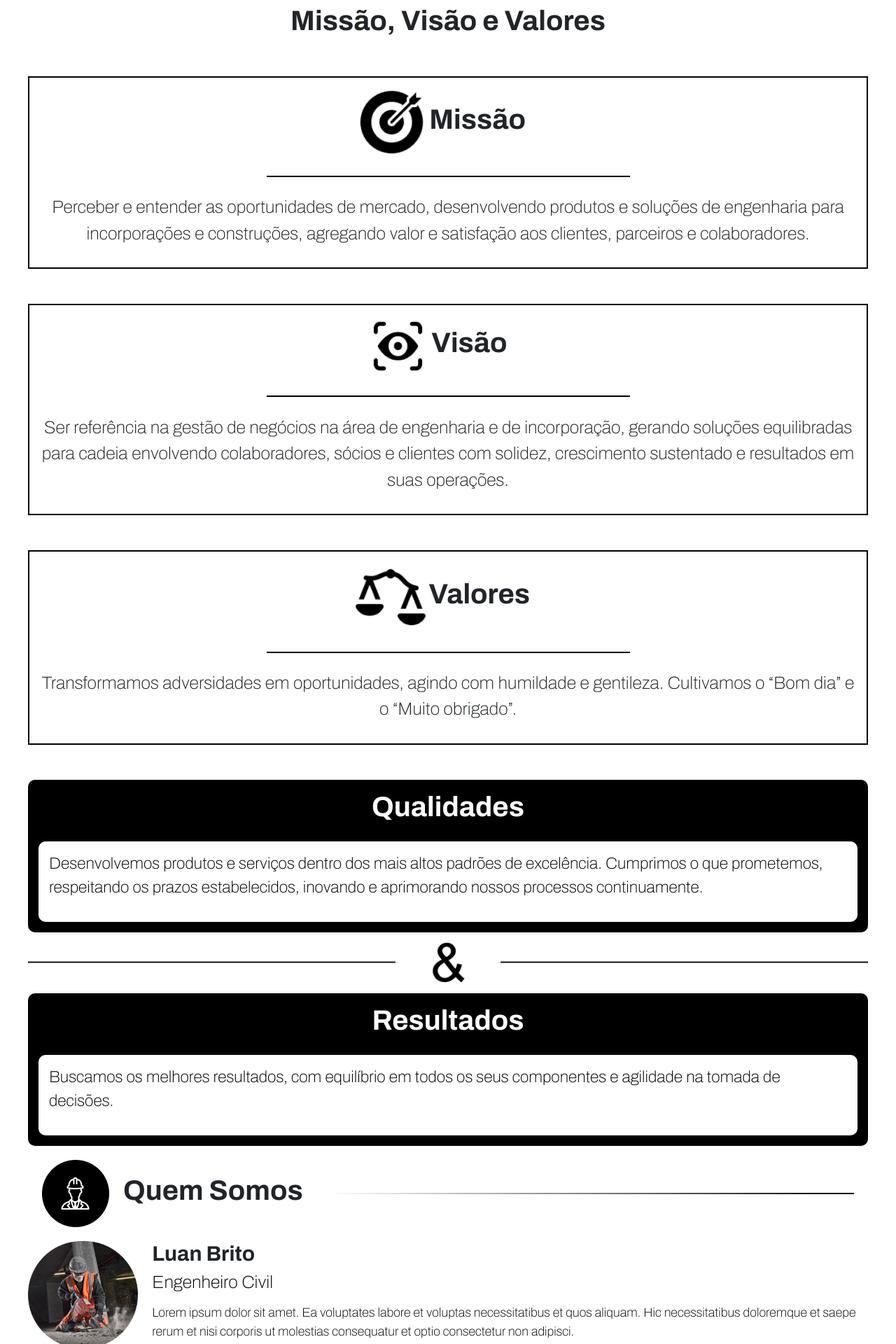
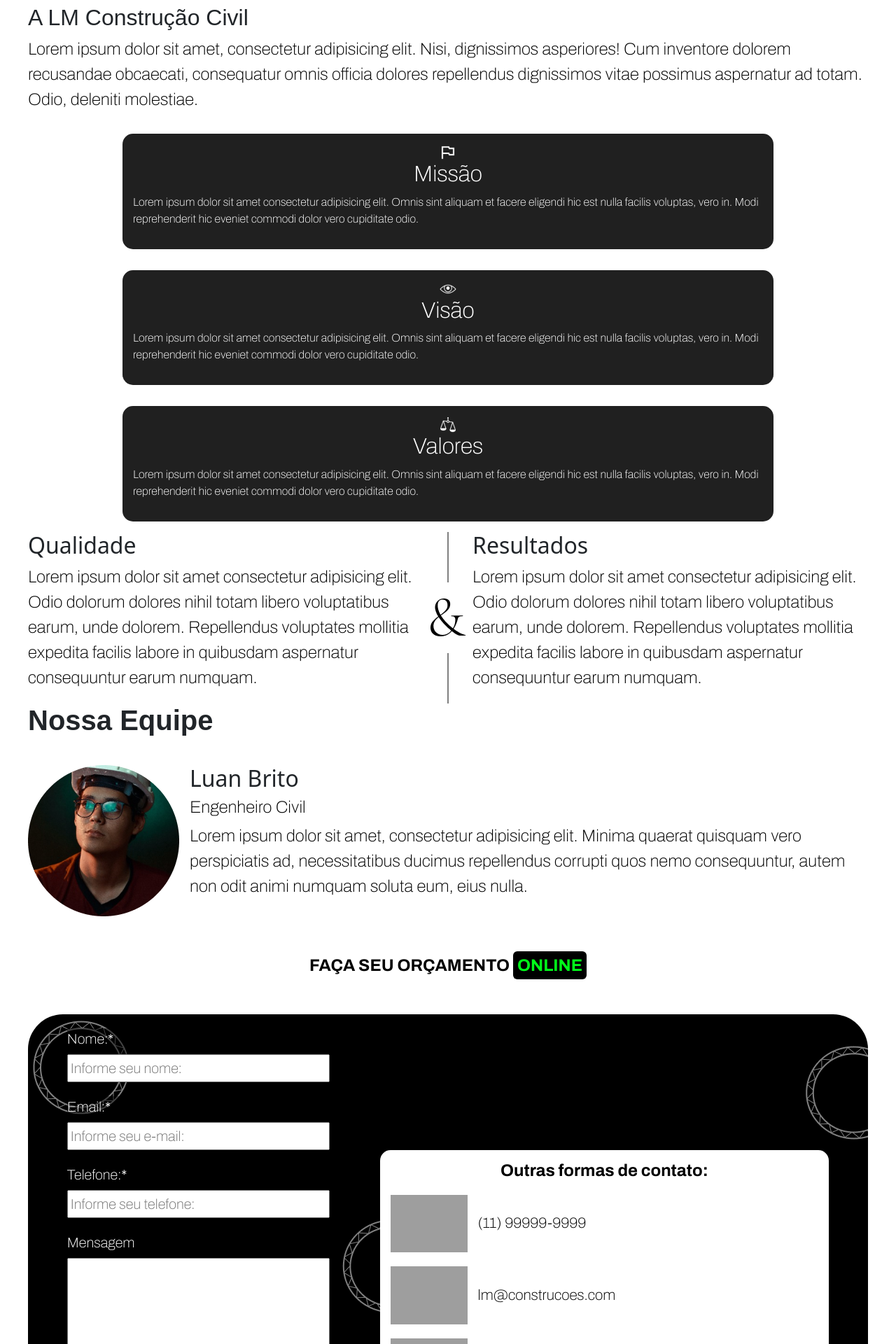
Before and after one commit to nclhenri/LMConstrucoesCivil, a PHP site: page /sobre.php in a window 1280 px wide. Shown: the part 1240-3160 px from the top of the page at 70% size. Run offline with PHP 8.4, Linux system fonts and the light colour scheme; grey boxes are pictures that could not be loaded.

Commit message:
pagina sobre feita e responsivo funcionando

```diff
--- a/resposivo.css
+++ b/resposivo.css
@@ -18,6 +18,12 @@
         display: flex;
         flex-direction: column;
     }
+
+    .organizacao{
+        display: flex;
+        flex-direction: column;
+        width: 80% !important;
+    }
 }
 
 @media (max-width: 1200px){
--- a/sobre.php
+++ b/sobre.php
@@ -21,107 +21,91 @@
     <main>
         <?php require_once('conteudo/header.php'); ?>
         <?php require_once('conteudo/banner.php'); ?>
-        <section class="missaoVisao site">
-            <h2 class="tituloMissao">Missão, Visão e Valores</h2>
-            <div class="cardMissao">
-                <div class="estruturaMissao">
-                    <img src="./img/missao.png" alt="">
+        <section class="site">
+            <div class="soMargin">
+                <div class="tituloLM">
+                    <h2>A LM Construção Civil</h2>
+                </div>
+                <p class="preto">Lorem ipsum dolor sit amet, consectetur adipisicing elit. Nisi, dignissimos asperiores! Cum inventore dolorem recusandae obcaecati, consequatur omnis officia dolores repellendus dignissimos vitae possimus aspernatur ad totam. Odio, deleniti molestiae.</p>
+            </div>
+
+            <div class="organizacao site">
+                <div class="cards2">
+                    <div>
+                        <img src="./img/bandeira.png" alt="">
                         <h2>Missão</h2>
                     </div>
                     <div>
-                    <img src="./img/linhaSeparacao.png" alt="">
+                        <p>Lorem ipsum dolor sit amet consectetur adipisicing elit. Omnis sint aliquam et facere eligendi hic est nulla facilis voluptas, vero in. Modi reprehenderit hic eveniet commodi dolor vero cupiditate odio.</p>
                     </div>
-                <p>
-                    Perceber e entender as oportunidades de mercado, desenvolvendo produtos e soluções de engenharia para incorporações e construções, agregando valor e satisfação aos clientes, parceiros e colaboradores.
-                </p>
                 </div>
-            <div class="cardMissao">
-                <div class="estruturaMissao">
-                    <img src="./img/visao.png" alt="">
+
+                <div class="cards2">
+                    <div>
+                        <img src="./img/olho.png" alt="">
                         <h2>Visão</h2>
                     </div>
                     <div>
-                    <img src="./img/linhaSeparacao.png" alt="">
+                        <p>Lorem ipsum dolor sit amet consectetur adipisicing elit. Omnis sint aliquam et facere eligendi hic est nulla facilis voluptas, vero in. Modi reprehenderit hic eveniet commodi dolor vero cupiditate odio.</p>
                     </div>
-                <p>
-                    Ser referência na gestão de negócios na área de engenharia e de incorporação, gerando soluções equilibradas para cadeia envolvendo colaboradores, sócios e clientes com solidez, crescimento sustentado e resultados em suas operações.
-                </p>
                 </div>
-            <div class="cardMissao">
-                <div class="estruturaMissao">
-                    <img src="./img/valores.png" alt="">
+
+                <div class="cards2">
+                    <div>
+                        <img src="./img/valor.png" alt="">
                         <h2>Valores</h2>
                     </div>
                     <div>
-                    <img src="./img/linhaSeparacao.png" alt="">
+                        <p>Lorem ipsum dolor sit amet consectetur adipisicing elit. Omnis sint aliquam et facere eligendi hic est nulla facilis voluptas, vero in. Modi reprehenderit hic eveniet commodi dolor vero cupiditate odio.</p>
                     </div>
-                <p>
-                    Transformamos adversidades em oportunidades, agindo com humildade e gentileza. Cultivamos o “Bom dia” e o “Muito obrigado”.
-                </p>
-            </div>
-        </section>
-        <section class="qualidades site">
-            <div class="estruturaQualidade">
-                <div>
-                    <h2>Qualidades</h2>
-                </div>
-                <div class="descricaoQualidade">
-                    <p>
-                        Desenvolvemos produtos e serviços dentro dos mais altos padrões de excelência. Cumprimos o que prometemos, respeitando os prazos estabelecidos, inovando e aprimorando nossos processos continuamente.
-                    </p>
-                </div>
-            </div>
-
-            <div class="separacao site">
-                <img src="./img/separacao.png" alt="">
-            </div>
-
-            <div class="estruturaQualidade">
-                <div>
-                    <h2>Resultados</h2>
-                </div>
-                <div class="descricaoQualidade">
-                    <p>
-                        Buscamos os melhores resultados, com equilíbrio em todos os seus componentes e agilidade na tomada de decisões.
-                    </p>
                 </div>
             </div>
         </section>
 
-        <section class="Sobre site">
-            <div class="quemSomos">
-                <img src="./img/quemSomos.png" alt="">
-                <h2>Quem Somos</h2>
-                <img class="linhaPreta" src="./img/linhaPreta.png" alt="">
+        <section class="qualidadeResultado site">
+            <div>
+                <div>
+                    <h2>Qualidade</h2>
                 </div>
+                <p class="preto">Lorem ipsum dolor sit amet consectetur adipisicing elit. Odio dolorum dolores nihil totam libero voluptatibus earum, unde dolorem. Repellendus voluptates mollitia expedita facilis labore in quibusdam aspernatur consequuntur earum numquam.</p>
+            </div>
+            <img class="trocarImagem" src="./img/&.png" alt="">
+            <img class="separacao"  src="./img/separacao.png" alt="">
+            <div>
+                <div>
+                    <h2>Resultados</h2>
+                </div>
+                <p class="preto">Lorem ipsum dolor sit amet consectetur adipisicing elit. Odio dolorum dolores nihil totam libero voluptatibus earum, unde dolorem. Repellendus voluptates mollitia expedita facilis labore in quibusdam aspernatur consequuntur earum numquam.</p>
+            </div>
+        </section>
 
-            <div class="estruturaEngenheiro">
-                <div class="fotoEngenheiro">
-                    <img src="./img/engeenheiro.png" alt="">
+        <section class="nossaEquipe site">
+            <h2 class="nossaEquipeTitle">Nossa Equipe</h2>
+            <div class="estruturaEquipe">
+                <div class="imagemEngenheiro">
+                    <img src="./img/engenheiro.png" alt="">
                 </div>
-                <div class="informacoesEngenheiro">
+                <div class="informacoesEstrutura">
+                    <div class="">
                         <h2>Luan Brito</h2>
-                    <h3 class="formacao">Engenheiro Civil</h2>
-                    <p>Lorem ipsum dolor sit amet. Ea voluptates labore et voluptas necessitatibus et quos aliquam. Hic necessitatibus doloremque et saepe rerum et nisi corporis ut molestias consequatur et optio consectetur non adipisci.</p>
+                        <h3 class="preto cargo">Engenheiro Civil</h3>
+                    </div>
+                    <div>
+                        <p class="preto">Lorem ipsum dolor sit amet, consectetur adipisicing elit. Minima quaerat quisquam vero perspiciatis ad, necessitatibus ducimus repellendus corrupti quos nemo consequuntur, autem non odit animi numquam soluta eum, eius nulla.</p>
                     </div>
                 </div>
+            </div>
+        </section>
 
-            <div class="localizacao">
-                <div>
-                    <img src="./img/localizacao.png" alt="">
-                    <h2>Nossa Localização</h2>
+        <section>
+            <?php require_once('conteudo/formulario.php') ?>
+        </section>
+
+        <section class="responsive-iframe-container site">
+            <div class="localizacao2">
+                <h2>Nossa localização</h2>
+                <iframe class="responsive-iframe" src="https://www.google.com/maps/embed?pb=!1m18!1m12!1m3!1d3659.3000470170637!2d-46.40990982457508!3d-23.485699778851945!2m3!1f0!2f0!3f0!3m2!1i1024!2i768!4f13.1!3m3!1m2!1s0x94ce63a3b19c6433%3A0xf137b951236862cd!2sR.%20Tiet%C3%AA%2C%20836%20-%20Vila%20Seabra%2C%20S%C3%A3o%20Paulo%20-%20SP%2C%2008180-410!5e0!3m2!1spt-BR!2sbr!4v1707665251304!5m2!1spt-BR!2sbr" width="1200" height="600" style="border:0;" allowfullscreen="" loading="lazy" referrerpolicy="no-referrer-when-downgrade"></iframe>
             </div>
-
-                <div>
-                <iframe src="https://www.google.com/maps/embed?pb=!1m18!1m12!1m3!1d3659.300047017055!2d-46.40990982457507!3d-23.485699778851945!2m3!1f0!2f0!3f0!3m2!1i1024!2i768!4f13.1!3m3!1m2!1s0x94ce63a3b19c6433%3A0xf137b951236862cd!2sR.%20Tiet%C3%AA%2C%20836%20-%20Vila%20Seabra%2C%20S%C3%A3o%20Paulo%20-%20SP%2C%2008180-410!5e0!3m2!1spt-BR!2sbr!4v1704306170070!5m2!1spt-BR!2sbr" width="1000   " height="450" style="border:0;" allowfullscreen="" loading="lazy" referrerpolicy="no-referrer-when-downgrade"></iframe>
-                </div>
-            </div>
-
-            <div class="separacao2 site">
-                <img src="./img/separacao2.png" alt="">
-            </div>
-
-            <?php require_once('conteudo/formulario.php'); ?>
         </section>
 
         <?php require_once('conteudo/footer.php'); ?>
--- a/style.css
+++ b/style.css
@@ -397,167 +397,110 @@ footer {
 
 /* PAGINA SOBRE NOS CSS (2) */
 
-.missaoVisao {
-    justify-content: center;
-    align-items: center;
-    display: flex;
-    flex-direction: column;
-
-}
-
-.tituloMissao {
-    font-family: var(--font1);
-    font-weight: bold;
-    font-size: 40px;
-    margin-bottom: 55px;
-}
-
-.cardMissao {
-    border: 2px solid black;
-    padding: 15px;
-    justify-content: center;
-    align-items: center;
-    display: flex;
-    flex-direction: column;
-    margin-bottom: 50px;
-}
-
-.estruturaMissao {
-    display: flex;
-    align-items: center;
-    margin-bottom: 15px;
-}
-
-.estruturaMissao img {
-    width: 40%;
-}
-
-.estruturaMissao h2 {
-    font-size: 40px;
-    font-family: var(--font1);
+.tituloLM{
+    font-family: var(--font2);
+    font-size: 48px;
     font-weight: bold;
 }
 
-.cardMissao p {
-    margin-top: 15px;
-    font-family: var(--font1);
-    font-weight: lighter;
-    font-size: 25px;
-    text-align: center;
-    margin-bottom: 15px;
+.organizacao{
+    display: flex;
 }
 
-.estruturaQualidade {
-    background-color: black;
+.preto{
+    color: black;
+    font-family: var(--font1);
+    font-size: 24px;
+}
+
+.cards2{
+    background-color: #202020;
+    border-radius: 15px;
     display: flex;
     flex-direction: column;
     justify-content: center;
     align-items: center;
-    padding: 15px;
-    border-radius: 10px;
-}
-
-.estruturaQualidade h2 {
-    color: white;
-    font-family: var(--font1);
-    font-weight: bold;
-    margin-bottom: 25px;
-    font-size: 40px;
-}
-
-.descricaoQualidade p {
-    color: black;
-    font-family: var(--font1);
-    font-weight: lighter;
-    font-size: 23px;
-}
-
-.descricaoQualidade {
-    background-color: white;
-    padding: 15px;
-    border-radius: 10px;
-}
-
-.separacao img {
-    width: 100%;
-}
-
-.quemSomos {
-    display: flex;
-    align-items: center;
-    justify-items: center;
-    margin: 20px;
-
-}
-
-.quemSomos h2 {
-    margin-left: 20px;
-    font-size: 40px;
-    font-family: var(--font1);
-    font-weight: bold;
-    width: 100%;
-}
-
-.linhaPreta {
-    width: 100%;
-}
-
-.estruturaEngenheiro {
-    display: flex;
-    justify-content: center;
-    margin-bottom: 50px;
-}
-
-.fotoEngenheiro img {
-    width: 100%;
-}
-
-.informacoesEngenheiro {
-    margin-left: 20px;
-}
-
-.informacoesEngenheiro h2 {
-    font-family: var(--font1);
-    font-size: 30px;
-    font-weight: bold;
-}
-
-.formacao {
-    font-family: var(--font1);
-    font-weight: lighter;
-    font-size: 25px;
-    color: black;
-    justify-content: flex-start;
-    display: flex;
-    margin-bottom: 15px;
-}
-
-.informacoesEngenheiro p {
-    font-family: var(--font1);
-    font-weight: lighter;
-    font-size: 18px;
-    color: black;
-}
-
-.localizacao{
-    background-color: black;
-    justify-content: center;
-    align-items: center;
-    display: flex;
-    flex-direction: column;
+    margin: 15px;
     padding: 15px;
 }
 
-.localizacao div{
+.cards2 div h2, p{
+    font-family: var(--font1);
+    color: white;
+}
+
+.cards2 div{
     display: flex;
+    align-items: center;
+    justify-content: center;
+    flex-direction: column;
+}
+
+.qualidadeResultado{
+    display: flex;
+}
+
+.qualidadeResultado img{
+    margin: 0 10px;
+}
+
+.nossaEquipeTitle{
+    font-family: var(--font2);
+    font-weight: bold;
+    font-size: 40px;
+    margin-bottom: 40px;
+}
+
+.estruturaEquipe{
+    display: flex;
+}
+
+.imagemEngenheiro{
+    margin-right: 15px;
+    width: 30%;
+}
+
+.informacoesEstrutura{
+    display: flex;
+    flex-direction: column;
+}
+
+.cargo{
+    text-align: left;
+}
+
+.localizacao2{
+    border-radius: 15px;
+    background-color: #202020;
+    padding-top: 15px;
     color: white;
-    align-items: center;
-    font-size: 40px;
-    font-family: var(--font1);
-    font-weight: bold;
+}
+
+.localizacao2 h2{
+    margin-left: 10px;
+    font-family: var(--font2);
+}
+
+.separacao{
+    display: none;
+}
+
+.mapa{
     margin-bottom: 20px;
 }
 
-.separacao2 img{
+.responsive-iframe-container {
+    position: relative;
+    overflow: hidden;
+    padding-bottom: 56.25%; /* Proporção de 16:9 */
+    height: 0;
+    margin-bottom: 30px;
+}
+
+.responsive-iframe {
+    position: absolute;
+    top: 0;
+    left: 0;
     width: 100%;
+    height: 100%;
 }
```
Also changed, not shown: other parts of resposivo.css (+46 -2 lines), img/&.png (added), img/bandeira.png (added), img/engenheiro.png (added), img/flag.png (added), img/olho.png (added), img/valor.png (added). Lines whose indentation alone changed are shown as unchanged.
